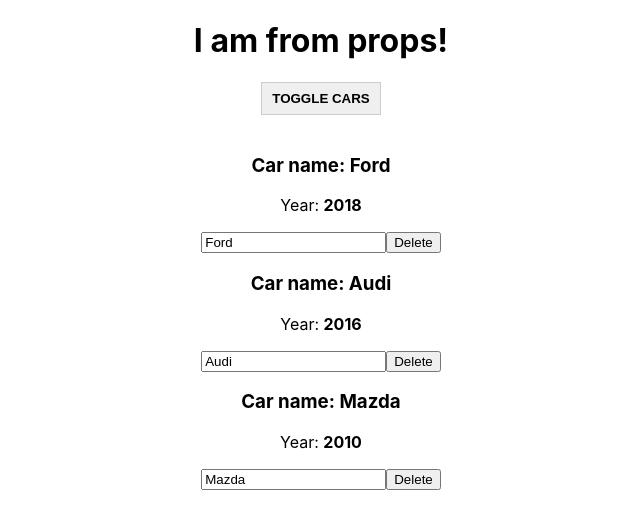
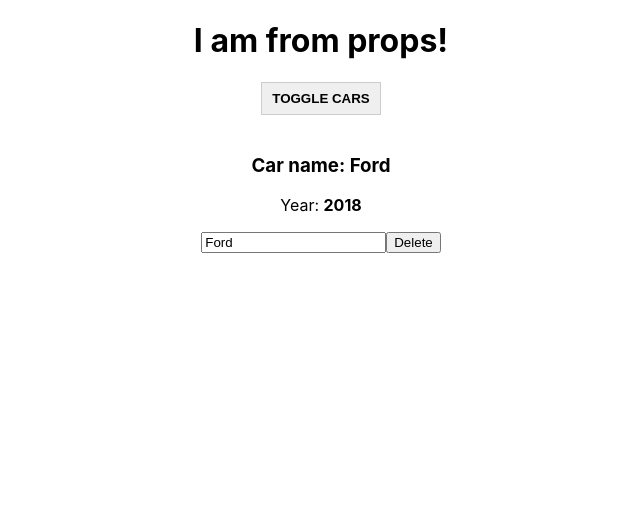
Before and after one commit to Abraklion/tutorial-react-zero-to-professional, a React app in the folder block_5/my-app/: page / in a window 1280 px wide. Both pictures are taken after a click on the button "TOGGLE CARS". Shown: the top 528 px of the page, without its empty margins (319-959 px from the left). Built offline with nearby package versions, Linux system fonts and the light colour scheme.

Commit message:
Блок 5. Теория. Компоненты React | Урок 5.  Жизненный цикл изменения (UPDATE)

```diff
--- a/block_5/my-app/src/App.js
+++ b/block_5/my-app/src/App.js
@@ -13,8 +13,8 @@ class App extends Component {
     this.state = {
       cars: [
         {name: 'Ford', year: 2018},
-        {name: 'Audi', year: 2016},
-        {name: 'Mazda', year: 2010}
+        // {name: 'Audi', year: 2016},
+        // {name: 'Mazda', year: 2010}
       ],
       pageTitle: 'React components',
       showCars: false
@@ -45,10 +45,16 @@ class App extends Component {
 
   }
 
+  /**
+   * вызовет жизниный цикл, сразу после constructor
+   * */
   componentWillMount() {
     console.log('App componentWillMount')
   }
 
+  /**
+   * вызовет жизниный цикл, когда ваш компонент будет добавлен на экран (в DOM)
+   * */
   componentDidMount() {
     console.log('App componentDidMount')
   }
--- a/block_5/my-app/src/Car/Car.js
+++ b/block_5/my-app/src/Car/Car.js
@@ -3,7 +3,42 @@ import classes from './Car.css'
 
 class Car extends React.Component {
 
+  state = {
+    isHovered: false
+  };
+
+  /**
+   * вызовет жизниный цикл, когда компонент получит новые реквизиты
+   * */
+  componentWillReceiveProps(nextProps, nextContext) {
+    console.log('Car componentWillReceiveProps', nextProps)
+  }
+
+  /**
+   * вызовет жизниный цикл, чтобы определить, можно ли пропустить повторный рендеринг
+   * */
+  shouldComponentUpdate(nextProps, nextState, nextContext) {
+    console.log('Car shouldComponentUpdate', nextProps, nextState)
+    return nextProps.name.trim() !== this.props.name.trim()
+  }
+
+  /**
+   * вызовет жизниный цикл, перед рендерингом с новыми реквизитами или состоянием
+   * */
+  componentWillUpdate(nextProps, nextState, nextContext) {
+    console.log('Car componentWillUpdate', nextProps, nextState)
+  }
+
+  /**
+   * вызовет жизниный цикл, сразу после повторного рендеринга вашего компонента с обновленными реквизитами или состоянием
+   * */
+  componentDidUpdate(prevProps, prevState, snapshot) {
+    console.log('Car componentDidUpdate')
+  }
+
   render() {
+    console.log('Car render')
+
     const inputClasses = [classes.input]
 
     if (this.props.name !== '') {
--- a/block_5/my-app/src/index.js
+++ b/block_5/my-app/src/index.js
@@ -6,9 +6,9 @@ import reportWebVitals from './reportWebVitals';
 
 const root = ReactDOM.createRoot(document.getElementById('root'));
 root.render(
-  <React.StrictMode>
+  //<React.StrictMode>
     <App title={'I am from props!'} />
-  </React.StrictMode>
+  //</React.StrictMode>
 );
 
 // If you want to start measuring performance in your app, pass a function
```
